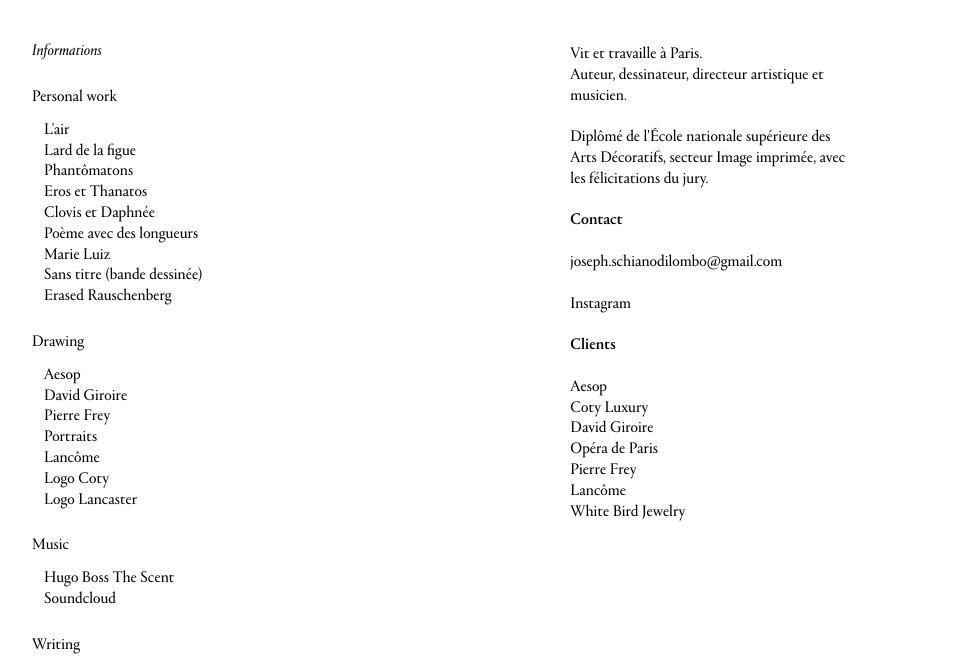
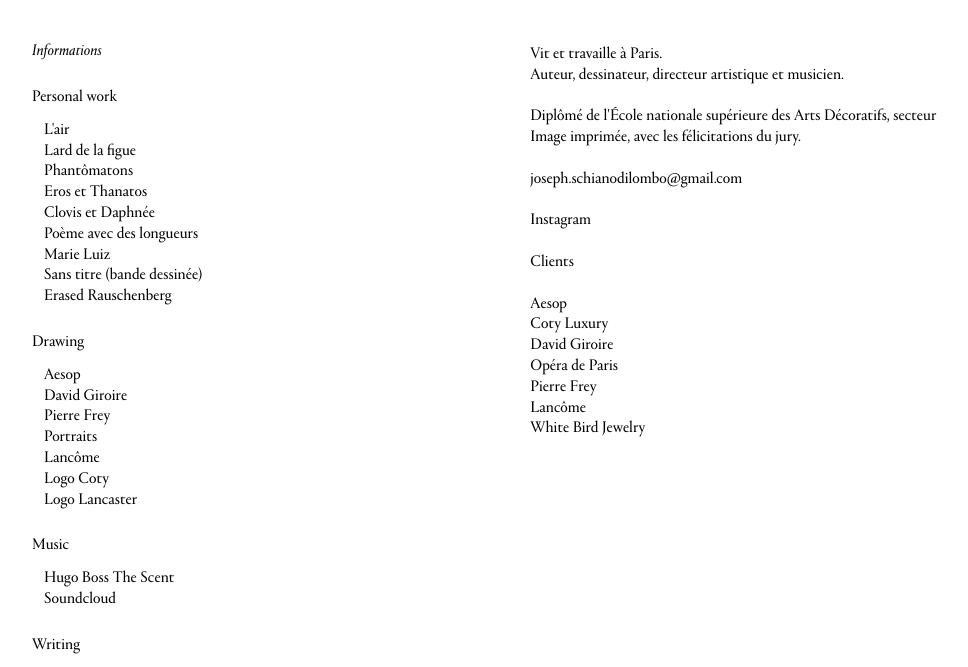
Before and after one commit to josephschianodilombo/josephschianodilombo.github.io, a plain HTML site: page informations.html in a window 1280 px wide. Shown: the part 61-728 px from the top of the page, without its empty margins (3-971 px from the left). Drawn offline with nearby package versions, Linux system fonts and the light colour scheme.

Commit message:
Update informations.html

```diff
--- a/informations.html
+++ b/informations.html
@@ -98,20 +98,18 @@
 
   <!-- contenu de la page -->
   <div class="content">
-    <div class="legend">
+    <div class="images">
       <p>Vit et travaille à Paris.
         <br/>
         Auteur, dessinateur, directeur artistique et musicien.
         <br/><br/>
         Diplômé de l'École nationale supérieure des Arts Décoratifs, secteur Image imprimée, avec les félicitations du jury.
         <br/><br/>
-        <span class="legendTitle">Contact</span>
-        <br/><br/>
         <a href="mailto:joseph.schianodilombo@gmail.com" target="blank">joseph.schianodilombo@gmail.com</a>
         <br/><br/>
         <a href="https://www.instagram.com/joseph.schiano.di.lombo" target="blank">Instagram</a>
         <br/><br/>
-        <span class="legendTitle">Clients</span>
+        Clients
         <br/><br/>
         Aesop
         <br/>
```
